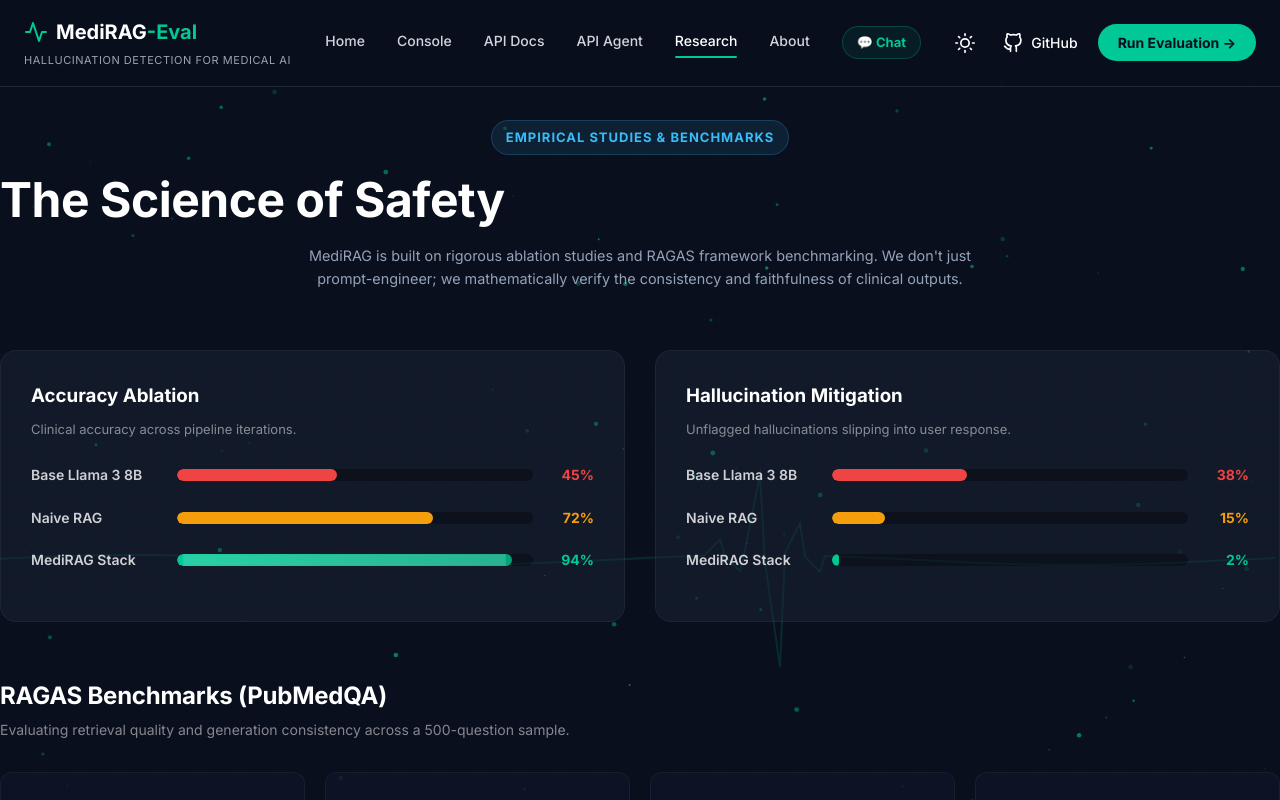
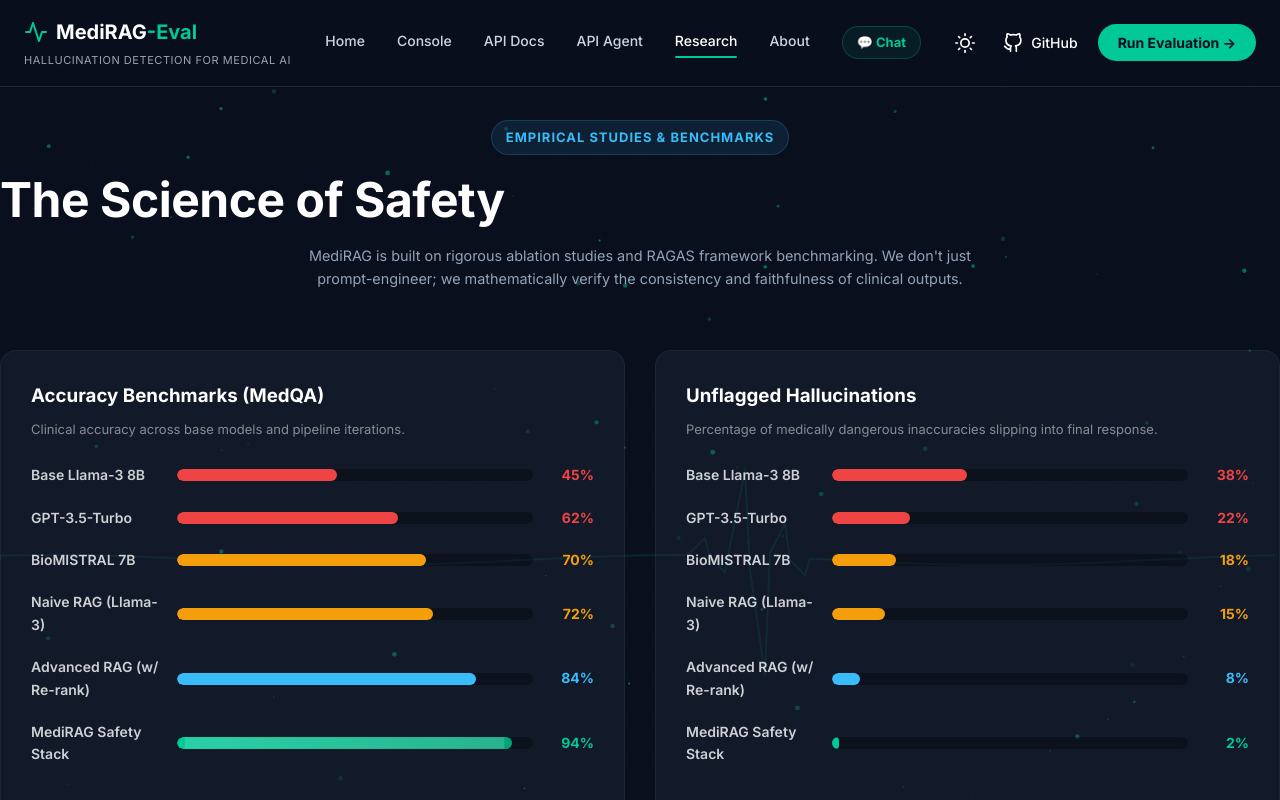
Before and after one commit to JoyTheSloth/MediRAG-3.0, a React (Vite) app in the folder Frontend/: page /research in a window 1280 px wide. Shown: the top 800 px of the page. Built offline with nearby package versions, Linux system fonts and the light colour scheme; no server answers.

Commit message:
feat: add comprehensive academic model baselines to ablation benchmark graph

```diff
--- a/Frontend/src/pages/Research.jsx
+++ b/Frontend/src/pages/Research.jsx
@@ -182,59 +182,49 @@
 
                 <div className="ablation-grid reveal-up">
                     <div className="ablation-card">
-                        <h3 style={{ marginBottom: '8px' }}>Accuracy Ablation</h3>
-                        <p style={{ color: 'rgba(255,255,255,0.5)', fontSize: '13px', marginBottom: '24px' }}>Clinical accuracy across pipeline iterations.</p>
+                        <h3 style={{ marginBottom: '8px' }}>Accuracy Benchmarks (MedQA)</h3>
+                        <p style={{ color: 'rgba(255,255,255,0.5)', fontSize: '13px', marginBottom: '24px' }}>Clinical accuracy across base models and pipeline iterations.</p>
 
-                        <div className="bar-row">
-                            <div className="bar-label">Base Llama 3 8B</div>
-                            <div className="bar-track">
-                                <div className="bar-fill" style={{ width: '45%', background: '#ef4444' }}></div>
+                        {[
+                            { name: 'Base Llama-3 8B', val: 45, color: '#ef4444' },
+                            { name: 'GPT-3.5-Turbo', val: 62, color: '#ef4444' },
+                            { name: 'BioMISTRAL 7B', val: 70, color: '#f59e0b' },
+                            { name: 'Naive RAG (Llama-3)', val: 72, color: '#f59e0b' },
+                            { name: 'Advanced RAG (w/ Re-rank)', val: 84, color: '#38bdf8' },
+                            { name: 'MediRAG Safety Stack', val: 94, color: 'linear-gradient(90deg, #00C896, #00A37A)', textColor: '#00C896', pulse: true }
+                        ].map((m, i) => (
+                            <div className="bar-row" key={'acc'+i}>
+                                <div className="bar-label">{m.name}</div>
+                                <div className="bar-track">
+                                    <div className="bar-fill" style={{ width: `${m.val}%`, background: m.color }}>
+                                        {m.pulse && <div style={{position: 'absolute', top: 0, left: 0, right: 0, bottom: 0, background: 'rgba(255,255,255,0.2)', animation: 'pulse 2s infinite'}}></div>}
+                                    </div>
+                                </div>
+                                <div className="bar-val" style={{ color: m.textColor || m.color }}>{m.val}%</div>
                             </div>
-                            <div className="bar-val" style={{ color: '#ef4444' }}>45%</div>
-                        </div>
-                        <div className="bar-row">
-                            <div className="bar-label">Naive RAG</div>
-                            <div className="bar-track">
-                                <div className="bar-fill" style={{ width: '72%', background: '#f59e0b' }}></div>
-                            </div>
-                            <div className="bar-val" style={{ color: '#f59e0b' }}>72%</div>
-                        </div>
-                        <div className="bar-row">
-                            <div className="bar-label">MediRAG Stack</div>
-                            <div className="bar-track">
-                                <div className="bar-fill" style={{ width: '94%', background: 'linear-gradient(90deg, #00C896, #00A37A)' }}>
-                                    <div style={{position: 'absolute', top: 0, left: 0, right: 0, bottom: 0, background: 'rgba(255,255,255,0.2)', animation: 'pulse 2s infinite'}}></div>
-                                </div>
-                            </div>
-                            <div className="bar-val" style={{ color: '#00C896' }}>94%</div>
-                        </div>
+                        ))}
                     </div>
 
                     <div className="ablation-card">
-                        <h3 style={{ marginBottom: '8px' }}>Hallucination Mitigation</h3>
-                        <p style={{ color: 'rgba(255,255,255,0.5)', fontSize: '13px', marginBottom: '24px' }}>Unflagged hallucinations slipping into user response.</p>
+                        <h3 style={{ marginBottom: '8px' }}>Unflagged Hallucinations</h3>
+                        <p style={{ color: 'rgba(255,255,255,0.5)', fontSize: '13px', marginBottom: '24px' }}>Percentage of medically dangerous inaccuracies slipping into final response.</p>
 
-                        <div className="bar-row">
-                            <div className="bar-label">Base Llama 3 8B</div>
-                            <div className="bar-track">
-                                <div className="bar-fill" style={{ width: '38%', background: '#ef4444' }}></div>
+                        {[
+                            { name: 'Base Llama-3 8B', val: 38, color: '#ef4444' },
+                            { name: 'GPT-3.5-Turbo', val: 22, color: '#ef4444' },
+                            { name: 'BioMISTRAL 7B', val: 18, color: '#f59e0b' },
+                            { name: 'Naive RAG (Llama-3)', val: 15, color: '#f59e0b' },
+                            { name: 'Advanced RAG (w/ Re-rank)', val: 8, color: '#38bdf8' },
+                            { name: 'MediRAG Safety Stack', val: 2, color: '#00C896', pulse: false }
+                        ].map((m, i) => (
+                            <div className="bar-row" key={'hal'+i}>
+                                <div className="bar-label">{m.name}</div>
+                                <div className="bar-track">
+                                    <div className="bar-fill" style={{ width: `${m.val}%`, background: m.color }}></div>
+                                </div>
+                                <div className="bar-val" style={{ color: m.color }}>{m.val}%</div>
                             </div>
-                            <div className="bar-val" style={{ color: '#ef4444' }}>38%</div>
-                        </div>
-                        <div className="bar-row">
-                            <div className="bar-label">Naive RAG</div>
-                            <div className="bar-track">
-                                <div className="bar-fill" style={{ width: '15%', background: '#f59e0b' }}></div>
-                            </div>
-                            <div className="bar-val" style={{ color: '#f59e0b' }}>15%</div>
-                        </div>
-                        <div className="bar-row">
-                            <div className="bar-label">MediRAG Stack</div>
-                            <div className="bar-track">
-                                <div className="bar-fill" style={{ width: '2%', background: '#00C896' }}></div>
-                            </div>
-                            <div className="bar-val" style={{ color: '#00C896' }}>2%</div>
-                        </div>
+                        ))}
                     </div>
                 </div>
 
```
